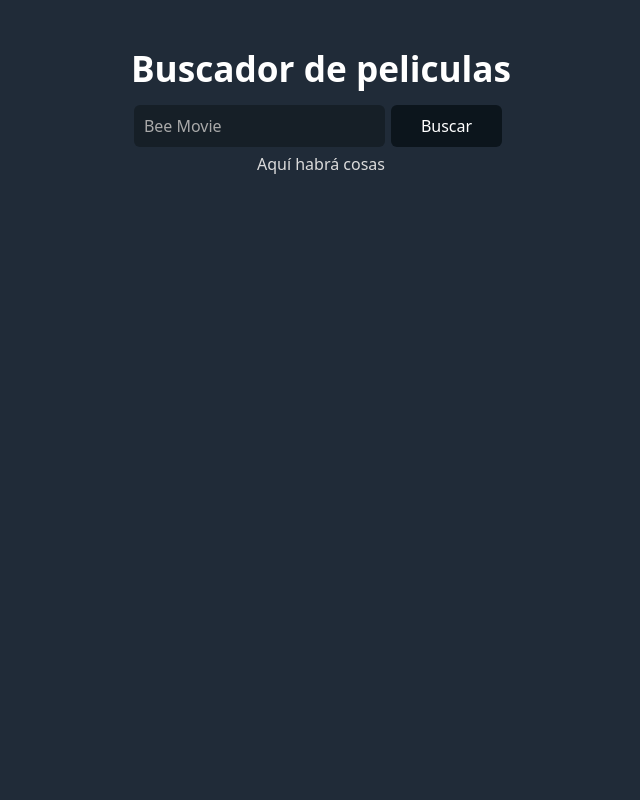
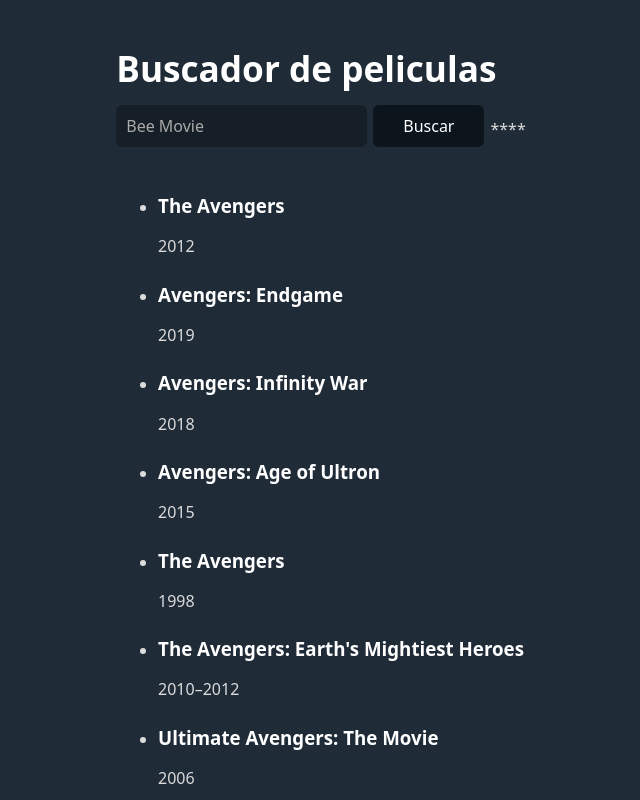
Before and after one commit to Jeanpefe/cursoReactMidu, a React (Vite) app in the folder proyectos/05-api-peliculas/: page / in a window 1280 px wide. Shown: the top 800 px of the page, without its empty margins (319-959 px from the left). Built offline with nearby package versions, Linux system fonts and the light colour scheme.

Commit message:
movies preview

```diff
--- a/proyectos/05-api-peliculas/src/App.jsx
+++ b/proyectos/05-api-peliculas/src/App.jsx
@@ -1,20 +1,40 @@
 import { useState } from 'react'
 import './App.css'
+import responseMovies from './mocks/api-results.json'
+import withoutResults from './mocks/api-no-results.json'
 
 function App() {
-
+  const movies = responseMovies.Search
+  const hasMovies = movies?.length > 0
   return (
     <div className='page'>
       <header>
         <h1>Buscador de peliculas</h1>
         <form className='form'>
           <input placeholder='Bee Movie' />
-          <button type='submit'>Buscar</button>
+          <button type='submit'>Buscar</button>****
         </form>
       </header>
 
       <main>
-        Aquí habrá cosas
+        {
+          hasMovies
+          ? (
+            <ul>
+              {
+                movies.map(movie => (
+                  <li key={movie.Title}>
+                    <h3>{movie.Title}</h3>
+                    <p>{movie.Year}</p>
+                  </li>
+                ))
+              }
+            </ul>
+          )
+          : (
+            <p>No hay datos</p>
+          )
+        }
       </main>
     </div>
   )
```
